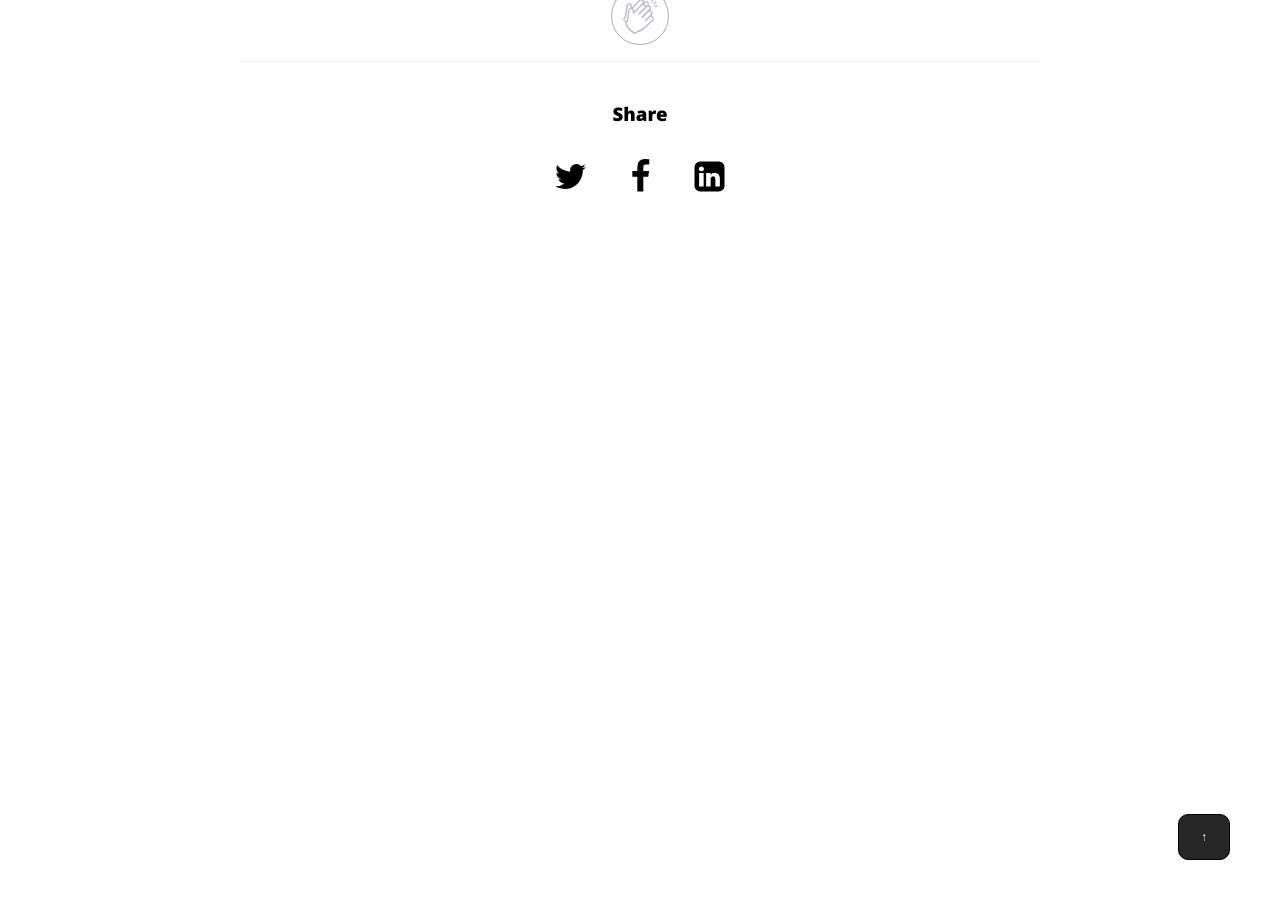
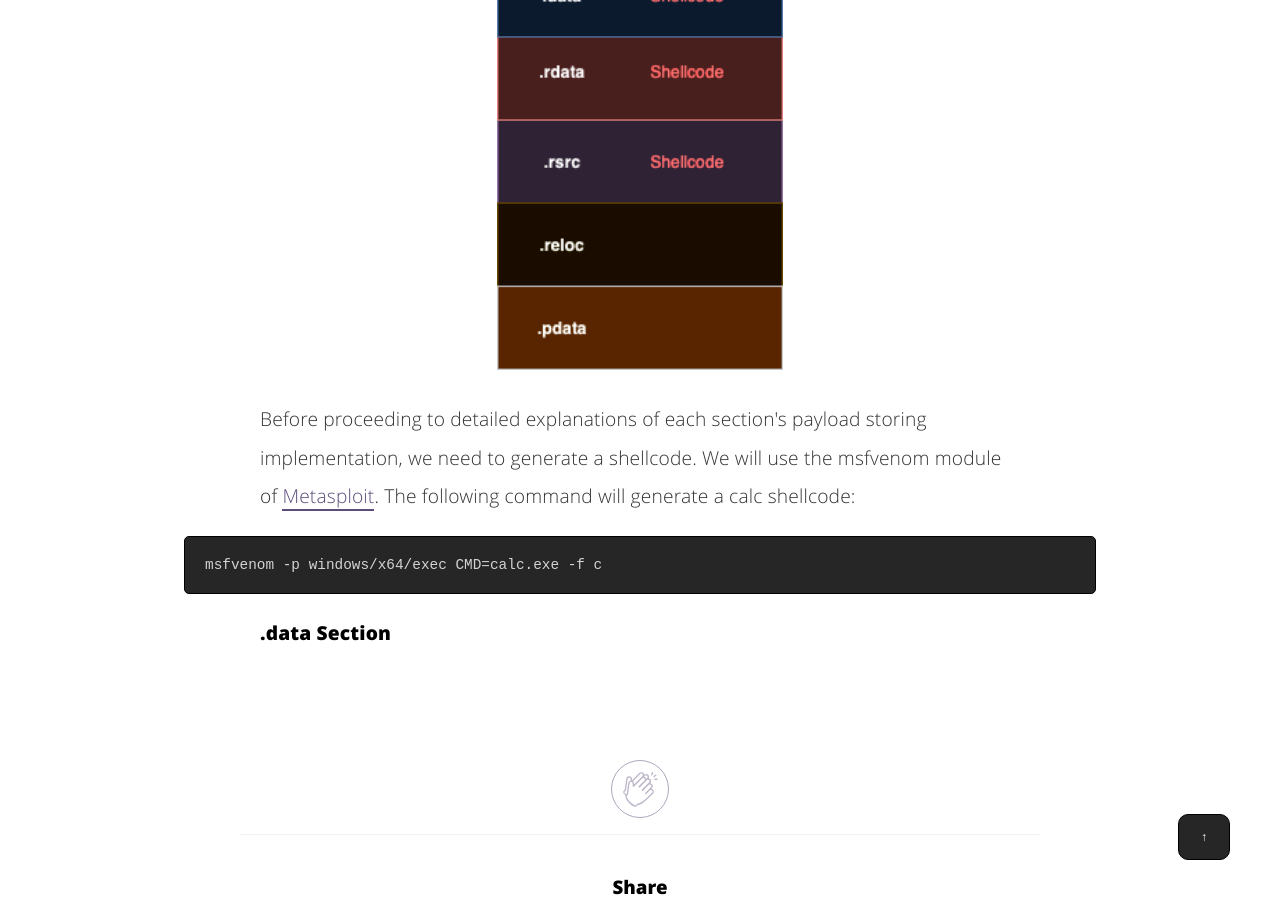
Before and after one commit to nickvourd/nickvourd.github.io, a Jekyll site: the page built from _posts/2024-04-21-the-anatomy-of-pe.md, in a window 1280 px wide and 900 px high, scrolled down 5328 px. Built offline with Jekyll 4.4.1, drawn with Linux system fonts in a browser that asks for light colours.

Commit message:
The anatomy of PE

````diff
--- a/_posts/2024-04-21-the-anatomy-of-pe.md
+++ b/_posts/2024-04-21-the-anatomy-of-pe.md
@@ -182,6 +182,15 @@ function topFunction() {
 
 <p>From a malware development perspective, there are several options for storing the payload within different sections of the PE file, such as <b>.data</b>, <b>.rdata</b>, <b>.text</b>, and <b>.rsrc</b>. The following image shows the sections locations where a payload can be stored:</p>
 
+
+<img src="/assets/img/post-img/21-04-2024/sections-payloads.drawio.png" class="post-images" alt="Sections-for -Payloads" height="500" weight="500">
+
+<p>Before proceeding to detailed explanations of each section's payload storing implementation, we need to generate a shellcode. We will use the msfvenom module of <a href="https://docs.rapid7.com/metasploit/msf-overview/">Metasploit</a>. The following command will generate a calc shellcode:</p>
+
+```
+msfvenom -p windows/x64/exec CMD=calc.exe -f c
+```
+
 <h4>.data Section</h4>
 
 <br /><br />
````
Also changed, not shown: assets/img/post-img/21-04-2024/sections-payloads.drawio.png (added).
